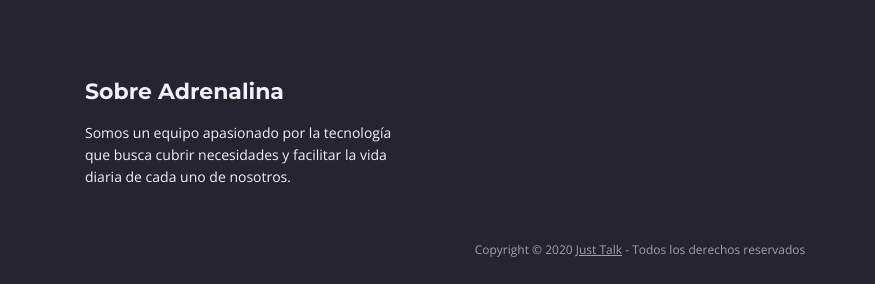
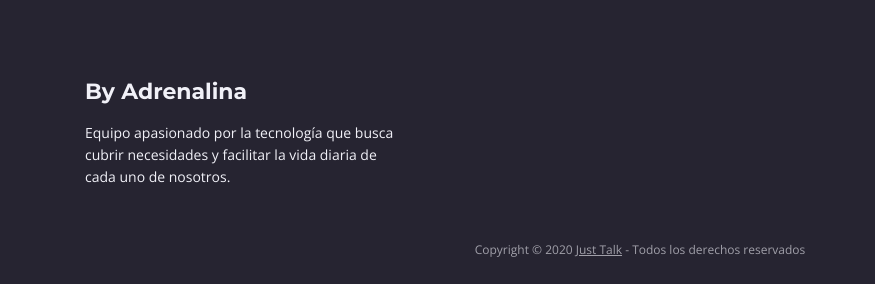
Before and after one commit to vivieall/JustTalk-LP, a plain HTML site: page index.html in a window 1280 px wide. Shown: the part 6847-7131 px from the top of the page, 0-875 px from the left. Drawn offline with nearby package versions, Linux system fonts and the light colour scheme.

Commit message:
LP-JustTalk
:+1:

```diff
--- a/index.html
+++ b/index.html
@@ -844,8 +844,8 @@
             <div class="row">
                 <div class="col-md-4">
                     <div class="footer-col">
-                        <h4>Sobre Adrenalina</h4>
-                        <p>Somos un equipo apasionado por la tecnología que busca cubrir necesidades y facilitar la vida diaria de cada uno de nosotros.</p>
+                        <h4>By Adrenalina</h4>
+                        <p>Equipo apasionado por la tecnología que busca cubrir necesidades y facilitar la vida diaria de cada uno de nosotros.</p>
                     </div>
                 </div> <!-- end of col -->
                 <div class="col-md-4">
```
Also changed, not shown: 1 other file.
